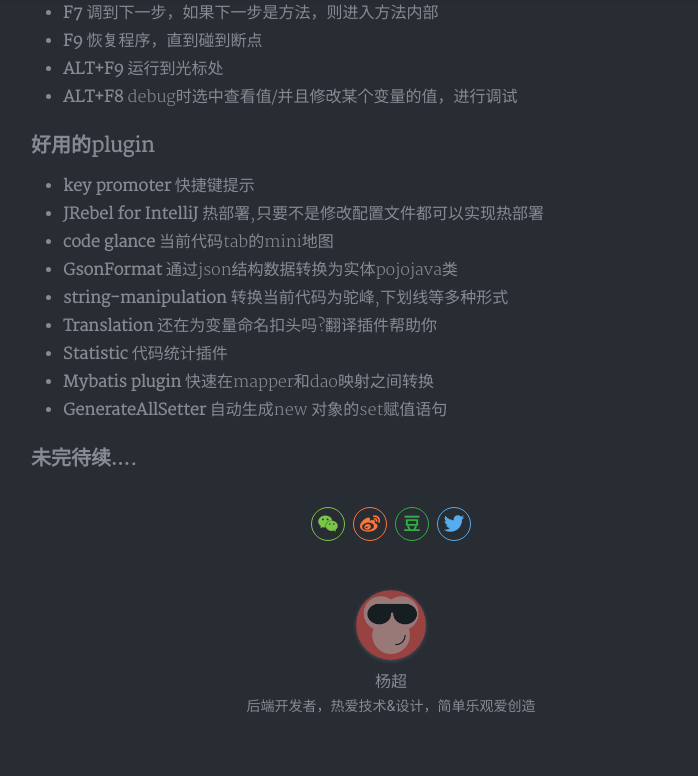
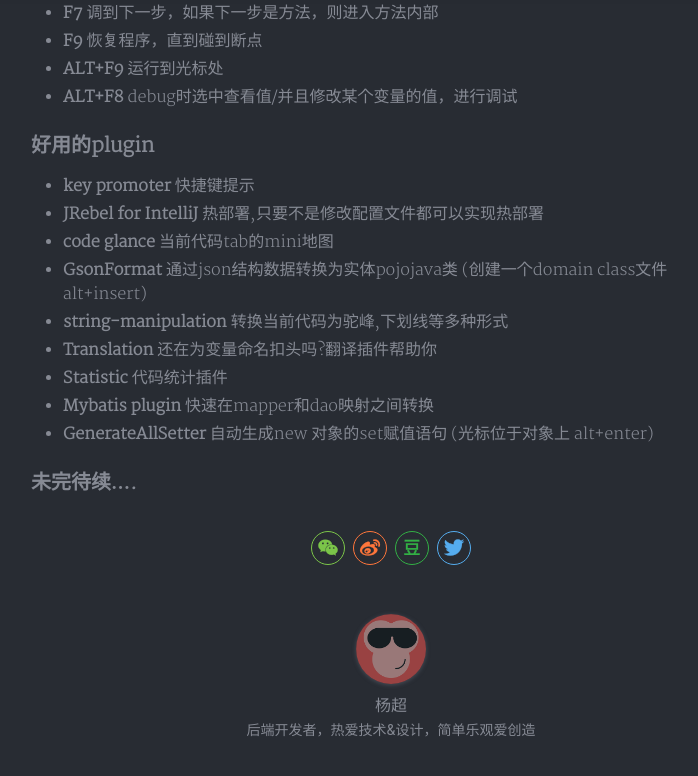
Before and after one commit to gobige/gobige.github.io, a Jekyll site: the page built from _posts/2017-09-05-ideatips.md, in a window 1280 px wide and 900 px high, scrolled down 1909 px, cut to the strip 0-789 px from the top of the window. Shown: the top 776 px of the strip, without its empty margins (249-947 px from the left). Built offline with Jekyll 4.4.1, drawn with Linux system fonts in a browser that asks for light colours; nearby versions of some CDN libraries; a style sheet for code colours, icons or effects is not loaded.

Commit message:
idea tips 补充 快捷键

```diff
--- a/_posts/2017-09-05-ideatips.md
+++ b/_posts/2017-09-05-ideatips.md
@@ -66,12 +66,12 @@ Intellij IDEA 作为一款很好使用的开发工具，都有些什么使用技
 - **key promoter** 快捷键提示
 - **JRebel for IntelliJ** 热部署,只要不是修改配置文件都可以实现热部署
 - **code glance** 当前代码tab的mini地图
-- **GsonFormat**  通过json结构数据转换为实体pojojava类
+- **GsonFormat**  通过json结构数据转换为实体pojojava类 (创建一个domain class文件 alt+insert)
 - **string-manipulation**  转换当前代码为驼峰,下划线等多种形式
 - **Translation**  还在为变量命名扣头吗?翻译插件帮助你
 - **Statistic**  代码统计插件
 - **Mybatis plugin**  快速在mapper和dao映射之间转换
-- **GenerateAllSetter**  自动生成new 对象的set赋值语句
+- **GenerateAllSetter**  自动生成new 对象的set赋值语句 (光标位于对象上 alt+enter)
 
 
 ### 未完待续....
```
